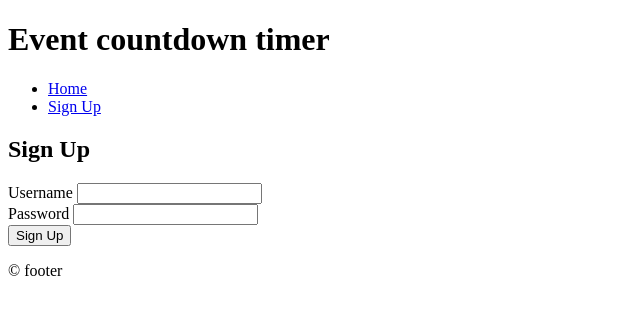
After one commit to vcjuliocesar/event_countdown_timer, a Django app: template templates/users/auth/signup.html in a window 1280 px wide. The commit adds this page. Shown: the top 315 px of the page, without its empty margins (0-640 px from the left). Run offline with Django 5.2, Linux system fonts and the light colour scheme; the template is opened without the code that fills it, so the values that code supplies are empty.

Commit message:
config templates

```diff
--- a/event_countdown/urls.py
+++ b/event_countdown/urls.py
@@ -2,5 +2,5 @@ from django.urls import path
 from . import views
 
 urlpatterns = [
-    path('',views.home, name="home")
+    path('',views.signup, name="signup")
 ]
--- a/event_countdown/views.py
+++ b/event_countdown/views.py
@@ -1,5 +1,5 @@
 from django.shortcuts import render
 from django.http import HttpResponse
 # Create your views here.
-def home(request):
-    return HttpResponse('<h1>Home</h1>')
+def signup(request):
+    return render(request,'users/auth/signup.html')
--- a/static/js/app.js
+++ b/static/js/app.js
@@ -0,0 +1 @@
+console.log('app')
--- /dev/null
+++ b/static/js/users/auth/signup.js
@@ -0,0 +1 @@
+console.log('signup')
--- a/templates/base.html
+++ b/templates/base.html
@@ -1,11 +1,36 @@
+{% load static %}
+
 <!DOCTYPE html>
 <html lang="en">
 <head>
     <meta charset="UTF-8">
     <meta name="viewport" content="width=device-width, initial-scale=1.0">
-    <title>Document</title>
+    <title>{% block title %} Event countdown timer {% endblock %}</title>
 </head>
 <body>
+    <header>
+        <h1>
+            Event countdown timer
+        </h1>
+        <nav>
+            <ul>
+                <li><a href="/">Home</a></li>
+                <li><a href="/signup">Sign Up</a></li>
+            </ul>
+        </nav>
+    </header>
+    <main>
+        {% block content %} {% endblock %}
+    </main>
+    <footer>
+        <p>&copy; footer</p>
+    </footer>
 
+    <!-- Scripts -->
+    <script type="text/javascript" src="{% static 'js/app.js' %}"></script>
+    {% block scripts %}
+        <script type="text/javascript" src="{% static 'js/app.js' %}"></script>
+    {% endblock %}
+    <!-- Scripts-->
 </body>
 </html>
--- /dev/null
+++ b/templates/users/auth/signup.html
@@ -0,0 +1,27 @@
+{% extends 'base.html' %}
+
+{% load static %}
+
+{% block title %}Sign up{% endblock %}
+
+{% block content %}
+<h2>Sign Up</h2>
+<form action="" method="post">
+    {% csrf_token %}
+    <div>
+        <label for="username">Username</label>
+        <input type="text" name="username" id="username" required>
+    </div>
+    <div>
+        <label for="password">Password</label>
+        <input type="password" name="password" id="password" required>
+    </div>
+    <div>
+        <button type="submit">Sign Up</button>
+    </div>
+</form>
+{% endblock %}
+
+{% block scripts %}
+    <script type="text/javascript" src="{% static 'js/users/auth/signup.js' %}"></script>
+{% endblock %}
```
Also changed, not shown: core/settings.py (+9 -2 lines), templates/users/auth/register.html (added).
